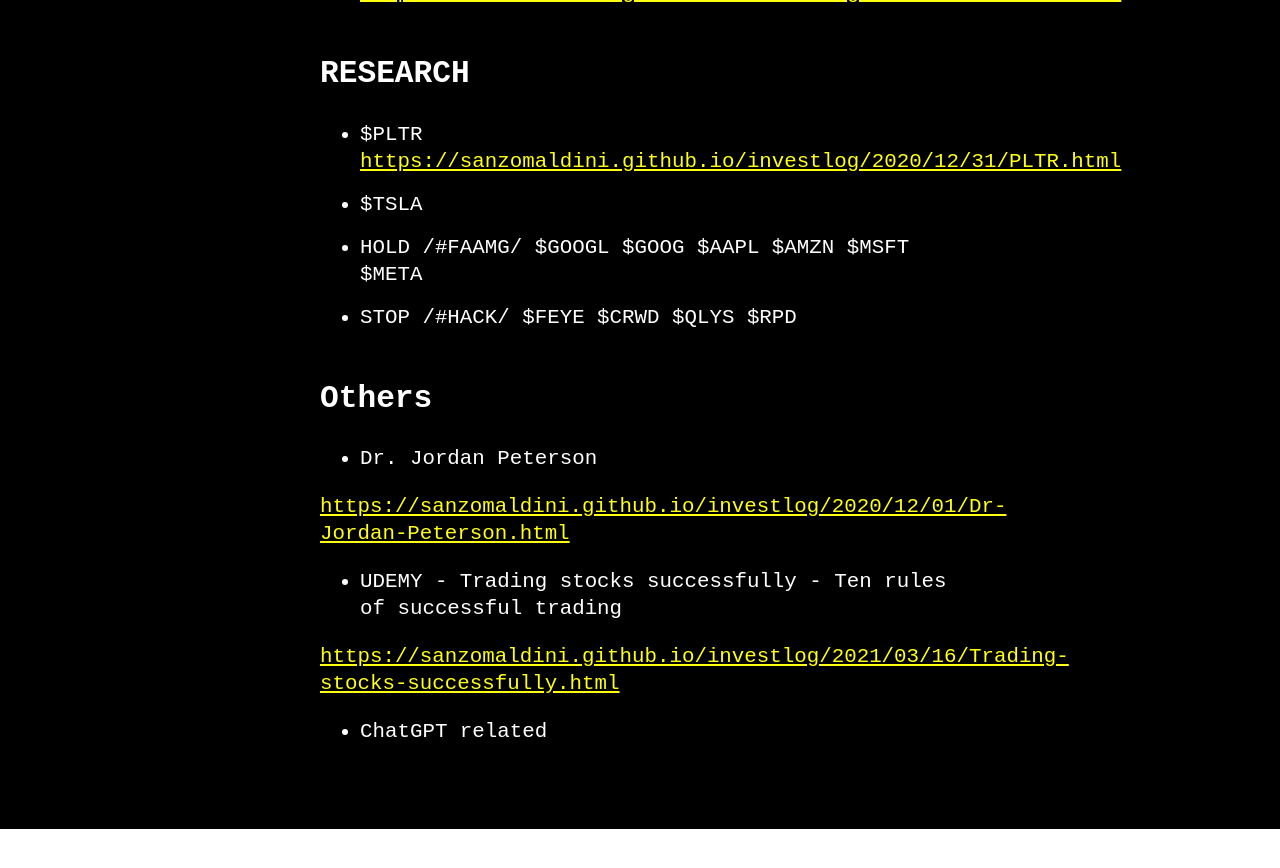
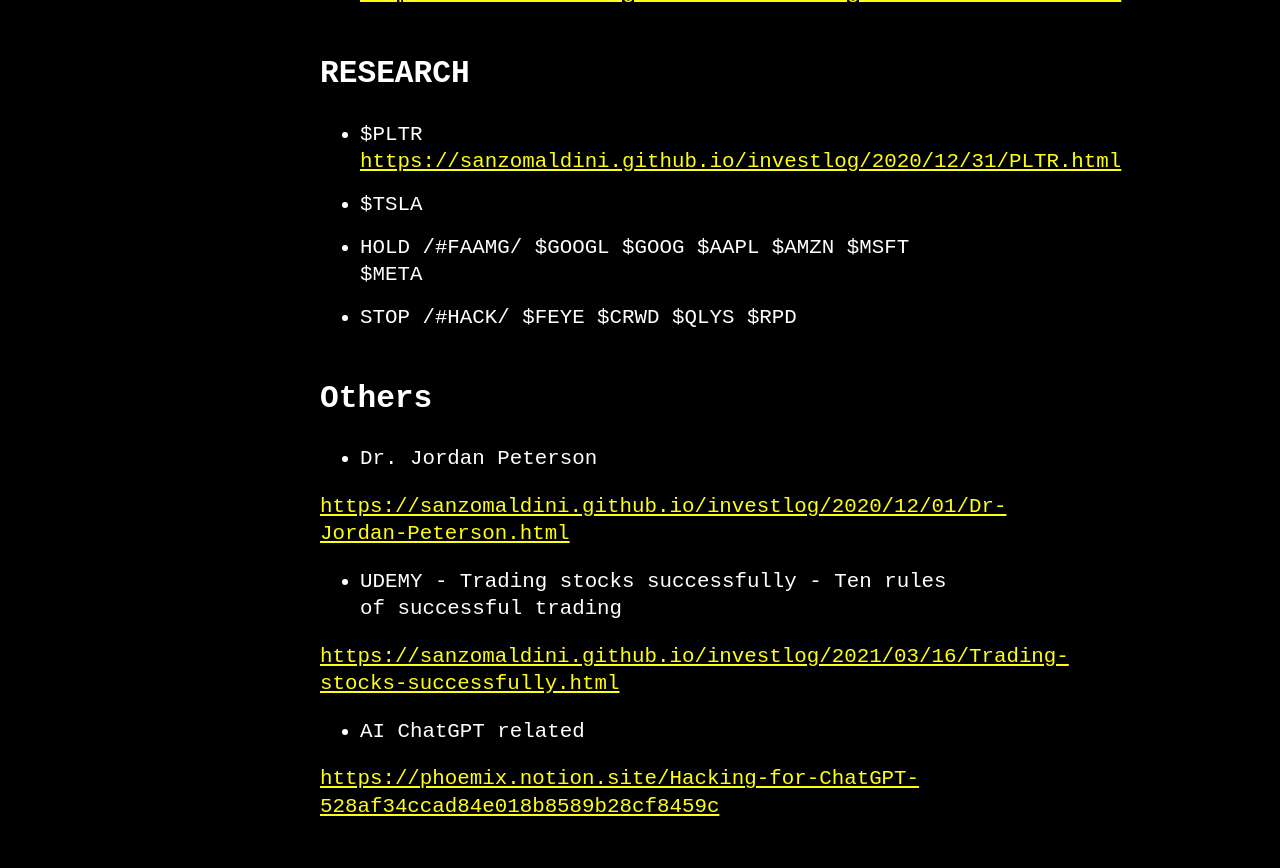
Before and after one commit to sanzomaldini/investlog, a Jekyll site: the page built from index.md, in a window 1280 px wide and 900 px high, scrolled down 941 px. Shown: the top 868 px of the window. Built offline with Jekyll 4.4.1, drawn with Linux system fonts in a browser that asks for light colours; our own code applies the rules of GitHub Pages for plain Markdown files; before the commit the page ends 1770 px from its top, so only the background shows below that.

Commit message:
Update index.md

```diff
--- a/index.md
+++ b/index.md
@@ -33,4 +33,6 @@ layout: home
 - UDEMY - Trading stocks successfully - Ten rules of successful trading
 <https://sanzomaldini.github.io/investlog/2021/03/16/Trading-stocks-successfully.html>
 
-- ChatGPT related
+- AI
+ChatGPT related
+<https://phoemix.notion.site/Hacking-for-ChatGPT-528af34ccad84e018b8589b28cf8459c>
```
